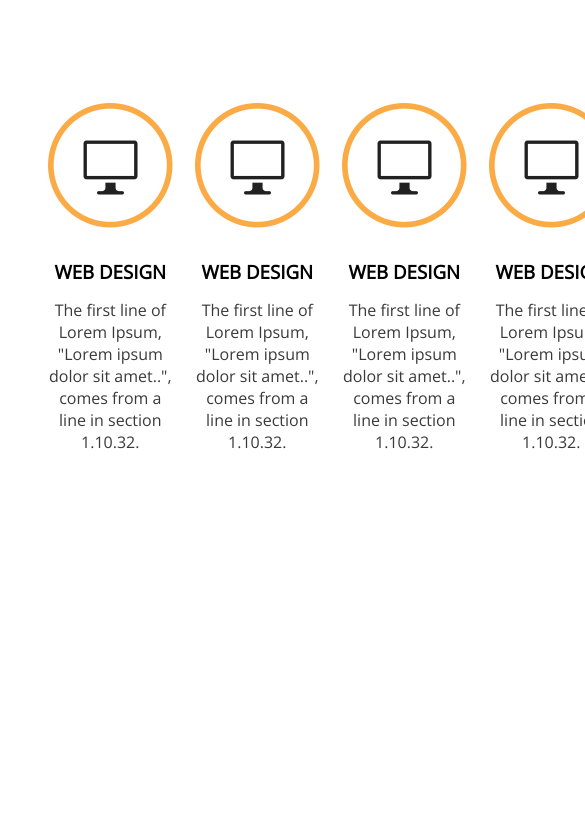
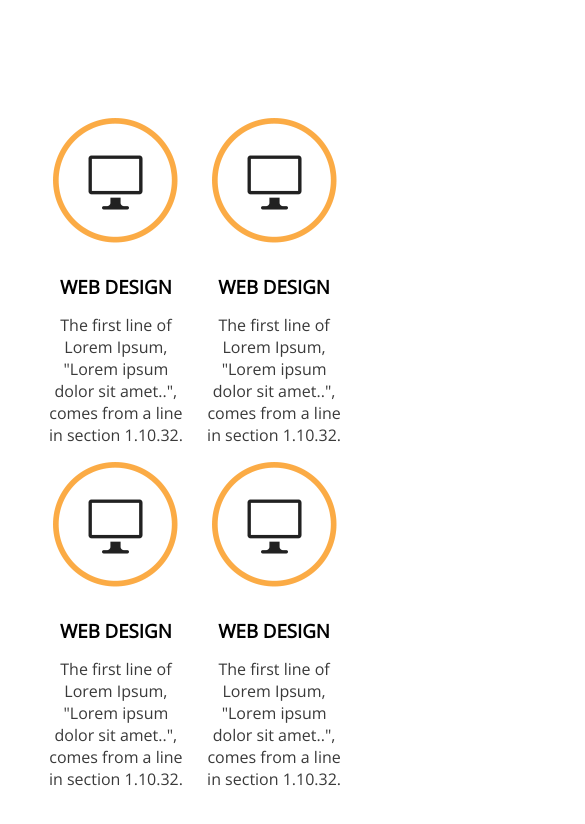
Before and after one commit to Kisamict/html-css, a plain HTML site: page MyCompany/index.html in a window 390 px wide. Shown: the part 3593-4417 px from the top of the page, 585 px wide, since content can reach past the window. Before the commit the page ends 4146 px from the top, so only its background shows below. Drawn offline with nearby package versions, Linux system fonts and the light colour scheme.

Commit message:
added a bit of adaptivity to Our services block

```diff
--- a/MyCompany/style.css
+++ b/MyCompany/style.css
@@ -260,4 +260,12 @@ main .main_welcome h1 {
   .team_cards {
     flex-direction: column;
   }
+
+  .services_cards {
+    grid-template-columns: auto auto;
+  }
+
+  .service_card {
+    padding-top: 15px;
+  }
 }
```
